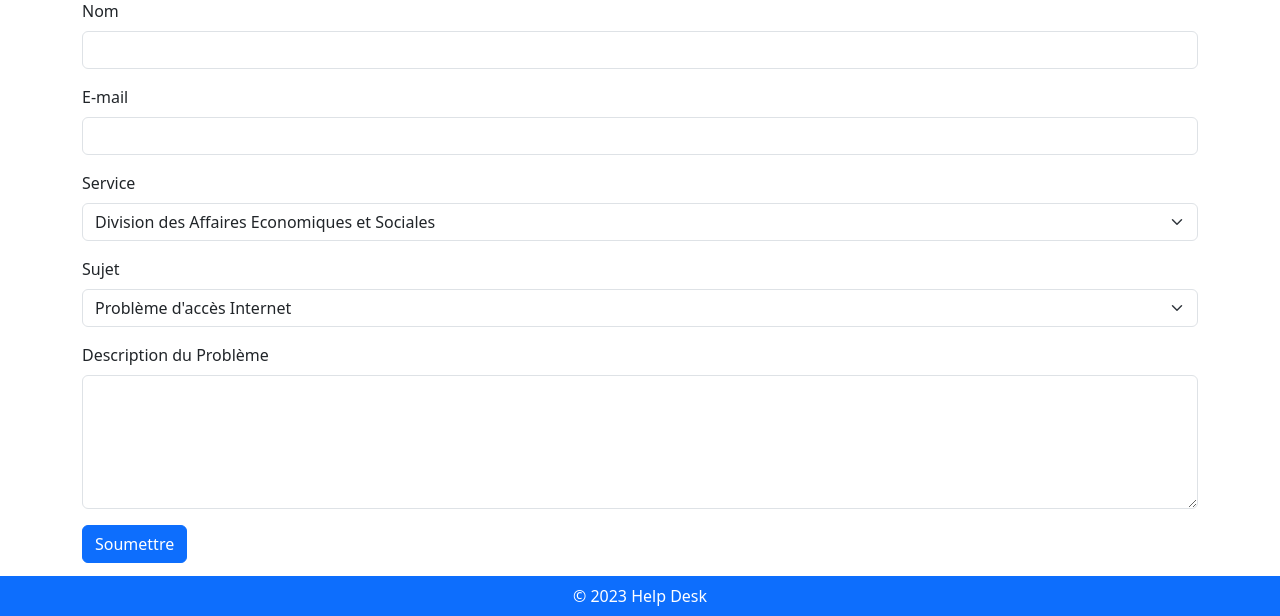
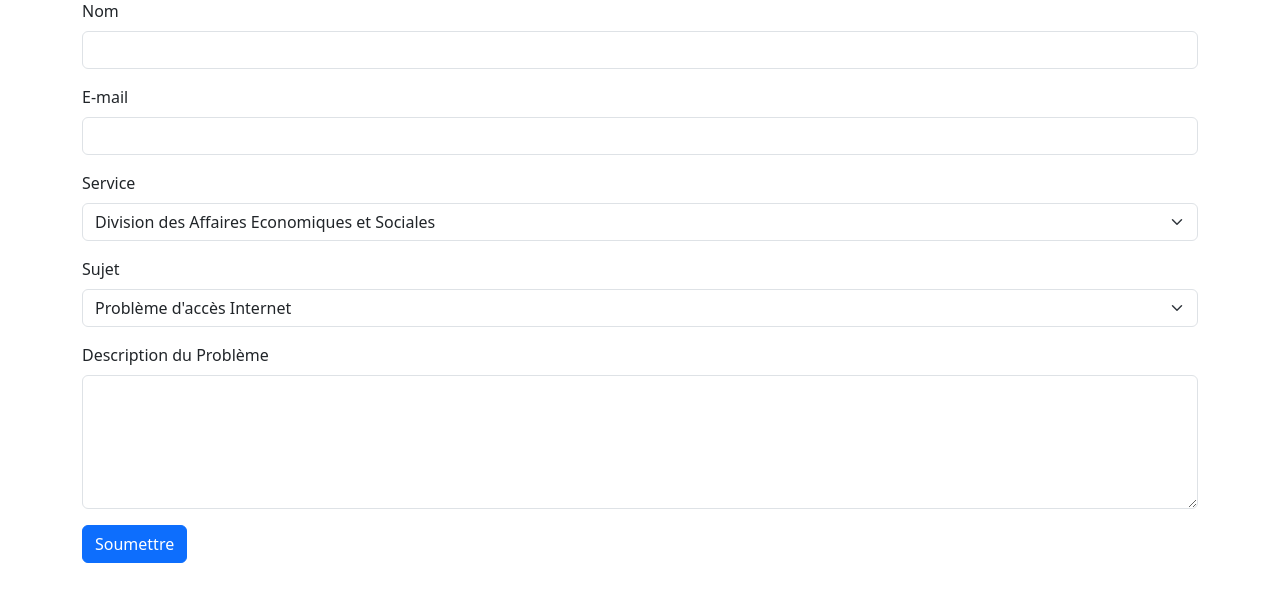
Before and after one commit to Zakaria12e/Help_Desk, a PHP site: page /home.php in a window 1280 px wide. Shown: the part 184-800 px from the top of the page. Run offline with PHP 8.4, Linux system fonts and the light colour scheme.

Commit message:
Update home.php
drop footer

```diff
--- a/home.php
+++ b/home.php
@@ -41,12 +41,6 @@ if (isset($_POST['submit'])) {
     <title>Contact Support</title>
     <link href="https://cdn.jsdelivr.net/npm/bootstrap@5.3.2/dist/css/bootstrap.min.css" rel="stylesheet" integrity="sha384-T3c6CoIi6uLrA9TneNEoa7RxnatzjcDSCmG1MXxSR1GAsXEV/Dwwykc2MPK8M2HN" crossorigin="anonymous">
     <style>
-        footer {
-            padding: 10px 0;
-            position: absolute;
-            bottom: 0;
-            width: 100%;
-        }
         .bg-silver {
     background-color: rgb(240, 240, 240);
 }
@@ -137,11 +131,7 @@ if (isset($_POST['submit'])) {
             <button type="submit" class="btn btn-primary" name="submit">Soumettre</button>
         </form>
     </div>
-
     <!-- Inclure les fichiers JavaScript Bootstrap -->
     <script src="https://cdn.jsdelivr.net/npm/bootstrap@5.3.2/dist/js/bootstrap.bundle.min.js" integrity="sha384-C6RzsynM9kWDrMNeT87bh95OGNyZPhcTNXj1NW7RuBCsyN/o0jlpcV8Qyq46cDfL" crossorigin="anonymous"></script>
 </body>
-<footer class="bg-primary text-white text-center py-2">
-        &copy; 2023 Help Desk
-    </footer>
 </html>
```
